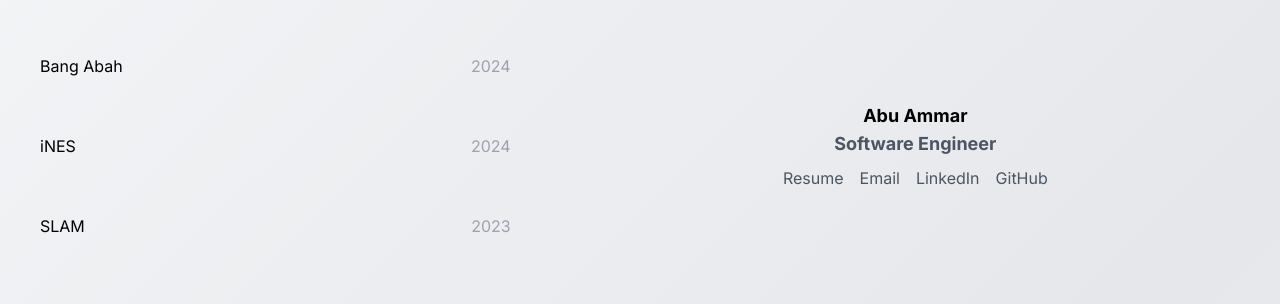
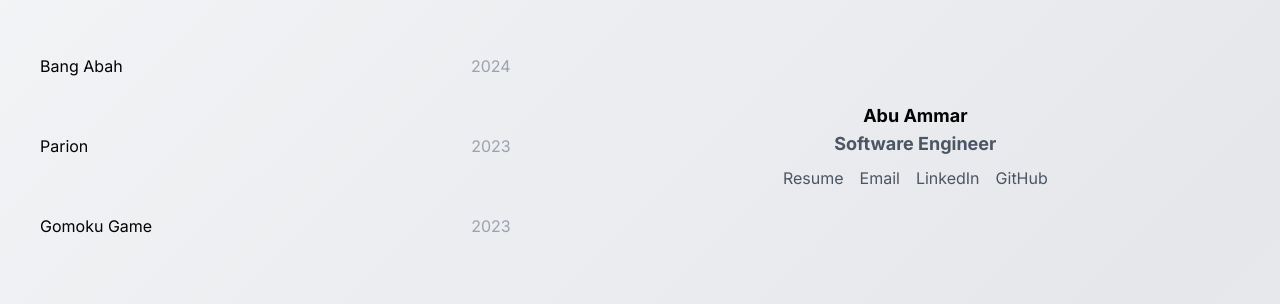
Before and after one commit to amaralkaff/clean-portfolio, a Next.js app: page / in a window 1280 px wide. Shown: the part 254-558 px from the top of the page. Built offline with nearby package versions, Linux system fonts and the light colour scheme.

Commit message:
fix: fixing list order

```diff
--- a/app/components/ProjectList.tsx
+++ b/app/components/ProjectList.tsx
@@ -5,8 +5,10 @@ import LocalVideo from './LocalVideo';
 
 const projects = [
   { name: 'Bang Abah', year: 2024, video: '/video/bang-abah-mobile-app.mp4' },
-  { name: 'iNES', year: 2024, video: '/video/ines.mp4' },
-  { name: 'SLAM', year: 2023, video: '/video/slam.mp4' },
+  { name: 'Parion', year: 2023, video: '/video/parion.mp4' },
+  { name: 'Gomoku Game', year: 2023, video: '/video/gomoku-game.mp4' },
+  // { name: 'iNES', year: 2024, video: '/video/ines.mp4' },
+  // { name: 'SLAM', year: 2023, video: '/video/slam.mp4' },
 ];
 
 const modalVariants = {
@@ -67,7 +69,7 @@ const ProjectList: React.FC = () => {
         {projects.map((project, index) => (
           <motion.li
             key={index}
-            className="flex justify-between items-center p-4 rounded-full cursor-pointer transition-transform hover:shadow-md"
+            className="flex justify-between items-center p-4 rounded-lg cursor-pointer transition-transform hover:shadow-md"
             initial={{ opacity: 0 }}
             animate={{ opacity: 1 }}
             onClick={() => handleClick(index)}
```
